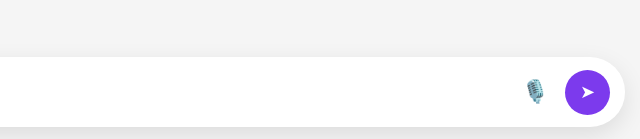
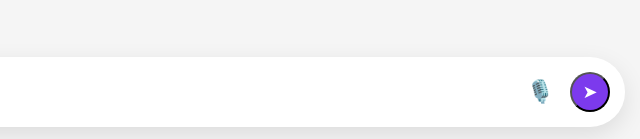
Before and after one commit to flipdecorx-eng/ChatNovaAi, a plain HTML site: page index.html in a window 1280 px wide. Shown: the part 658-797 px from the top of the page, 640-1280 px from the left. Drawn offline with Linux system fonts and the light colour scheme.

Commit message:
Update style.css

```diff
--- a/style.css
+++ b/style.css
@@ -75,8 +75,9 @@ cursor:pointer;
 }
 
 .send-btn{
-width:45px;
-height:45px;
+width:40px;
+height:40px;
+margin-right:5px
 border:none;
 border-radius:50%;
 background:#7c3aed;
```
